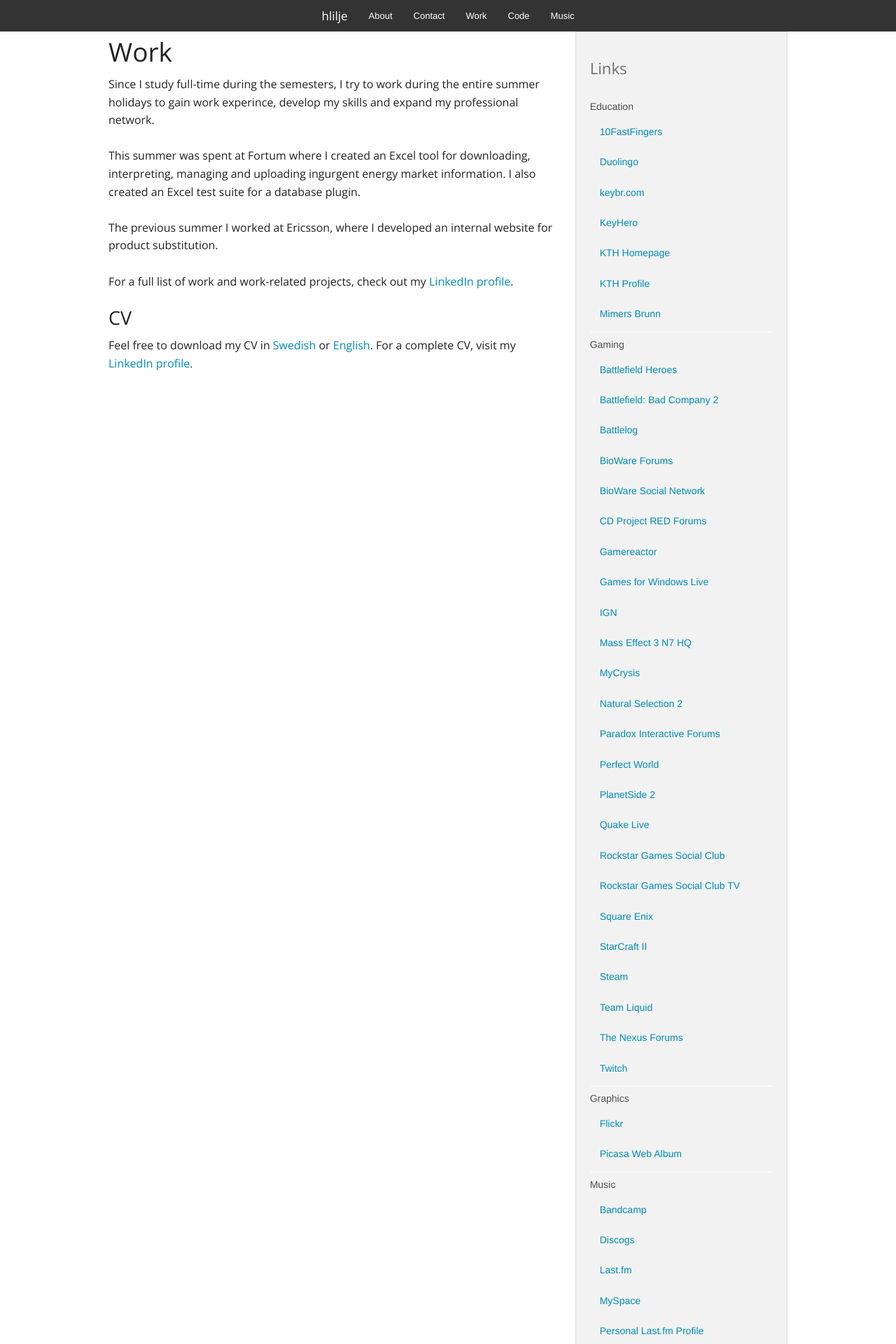
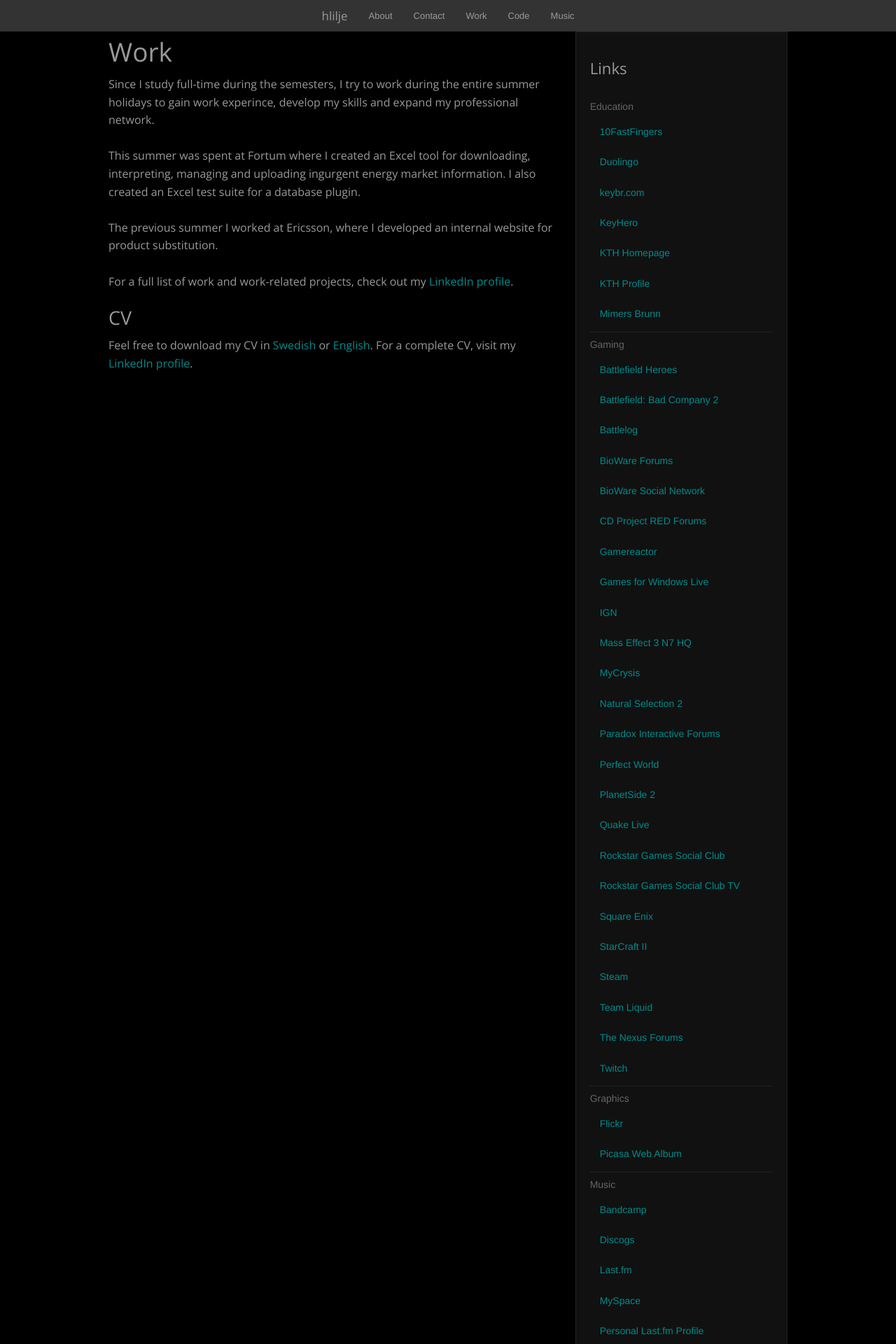
Before and after one commit to hlilje/hlilje.github.io, a Jekyll site: the page built from work/index.html, in a window 1280 px wide. Shown: the top 1920 px of the page at 70% size. Built offline with Jekyll 4.4.1, drawn with Linux system fonts in a browser that asks for light colours.

Commit message:
Change color scheme

```diff
--- a/css/app.css
+++ b/css/app.css
@@ -2,14 +2,30 @@
 
 /* HTML Elements */
 
+a {
+  color: darkcyan; /* #008b8b */
+}
+  a:hover {
+    color: #00cbcb;
+  }
+
 body {
   font-family: 'Open Sans', 'Helvetica Neue', 'Helvetica', 'Arial', sans-serif;
-  /*background: black;*/
-  /*color: gray;*/
+  background: black;
+  color: #999999;
 }
 
 h1, h2, h3, h4, h5, h6 {
   font-family: 'Open Sans', 'Helvetica Neue', 'Helvetica', 'Arial', sans-serif;
+  color: #999999;
+}
+
+h1 small, h2 small, h3 small, h4 small, h5 small, h6 small {
+  color: #999999;
+}
+
+label {
+  color: #666666;
 }
 
 /* Custom Classes */
@@ -23,6 +39,10 @@ h1, h2, h3, h4, h5, h6 {
   .footer-bottom ul {
     padding-left: 4px;
   }
+
+.frontpage-font {
+  font-family: 'Lato', 'Helvetica Neue', 'Helvetica', 'Arial', sans-serif;
+}
 
 .frontpage-links {
   padding: 0px;
@@ -47,10 +67,6 @@ h1, h2, h3, h4, h5, h6 {
   font-size: 60px;
 }
 
-.frontpage-font {
-  font-family: 'Lato', 'Helvetica Neue', 'Helvetica', 'Arial', sans-serif;
-}
-
 .profile-picture {
   float: left;
   margin-right: 10px;
@@ -65,16 +81,37 @@ h1, h2, h3, h4, h5, h6 {
 /* Foundation Classes */
 /* min-width 641px, medium screens */
 @media only screen and (min-width: 40.063em) {
+  .panel {
+    background: #111111;
+    border-color: #222222;
+  }
+
+  .side-nav li.divider {
+    border-top-color: #222222;
+  }
+
+  .side-nav li a:not(.button) {
+    color: darkcyan; /* #008b8b */
+
+  }
+
+  .side-nav li a:not(.button):hover {
+    color: #00cbcb;
+  }
+
   nav.top-bar {
     text-align: center;
+  }
+    nav.top-bar * {
+      color: #999999 !important;
+    }
+
+  section.top-bar-section {
+    display: inline-block;
+    /* margin-left: -132px; */
   }
 
   section.top-bar-title {
     display: inline-block;
   }
-
-  section.top-bar-section {
-    display: inline-block;
-    /* margin-left: -132px; */
-  }
 }
```
